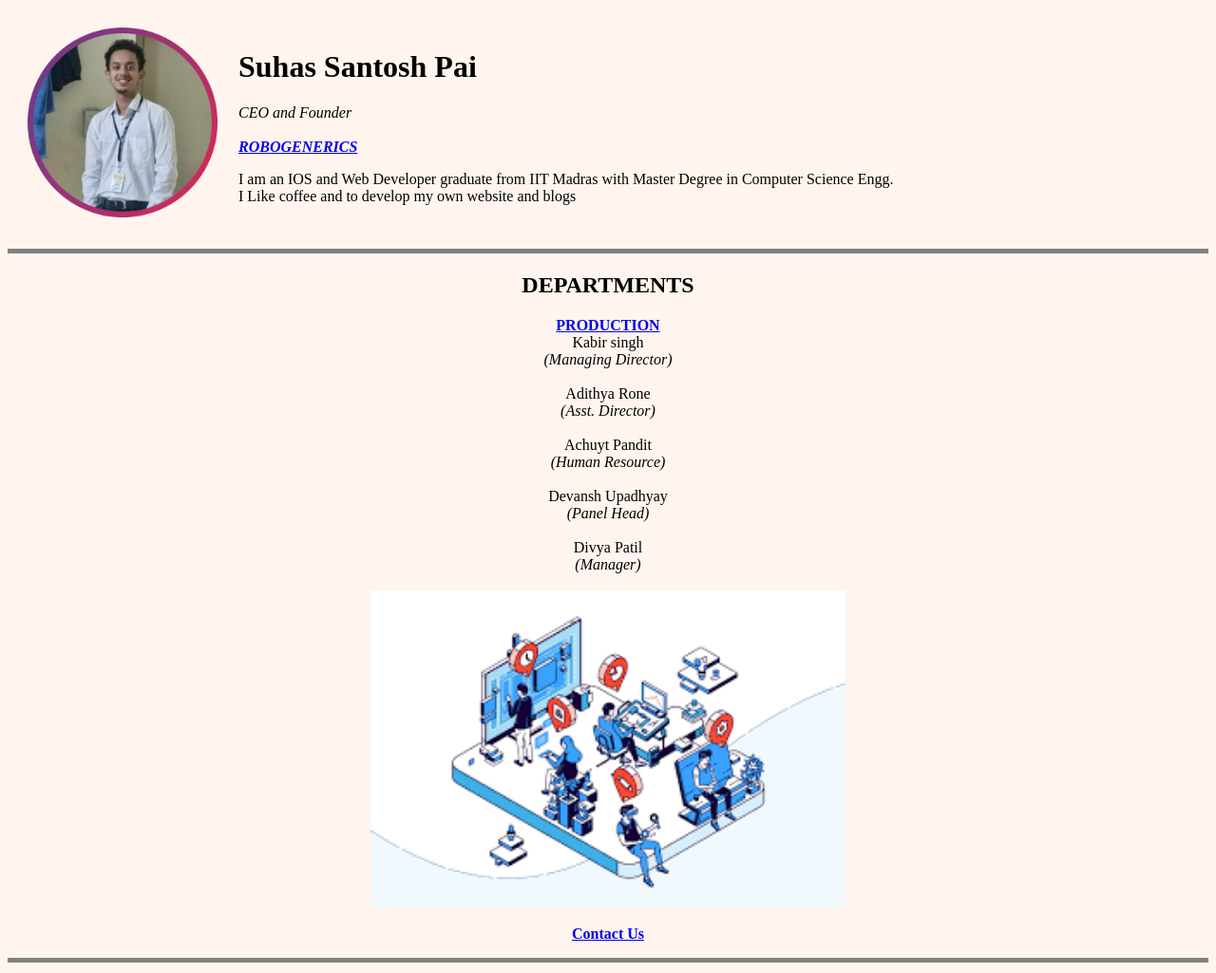
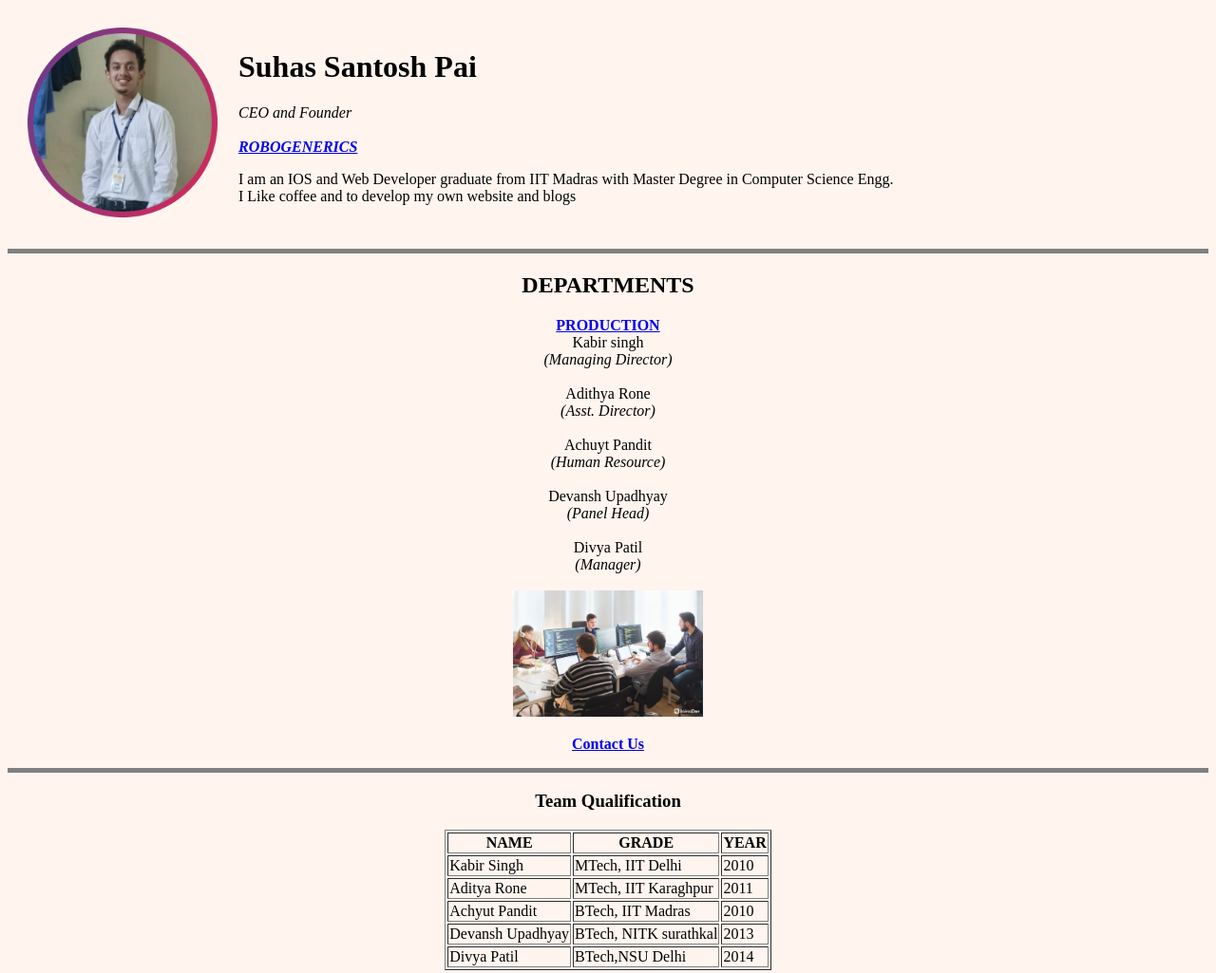
Before and after one commit to SuhasP2002/WEB, a plain HTML site: page index.html in a window 1280 px wide. Shown: the top 1025 px of the page at 95% size. Drawn offline with Linux system fonts and the light colour scheme.

Commit message:
update index.html

```diff
--- a/index.html
+++ b/index.html
@@ -56,7 +56,7 @@
       <Center>Divya Patil <footer><i>(Manager)</i></footer>
         <br />
       </Center>
-      <img src="https://github.com/SuhasP2002/WEB/blob/main/download.png" alt="Production Team" width="500" />
+      <img src="https://github.com/SuhasP2002/WEB/blob/main/software-developing-team-1024x683.jpg" alt="Production Team" width="200" />
       <p><b><a href="C:\Users\suhas\Desktop\HTML PROJECTS\Contact Us.html">Contact Us</a></b></p>
     </Center>
     <hr size="5" noshade />
```
